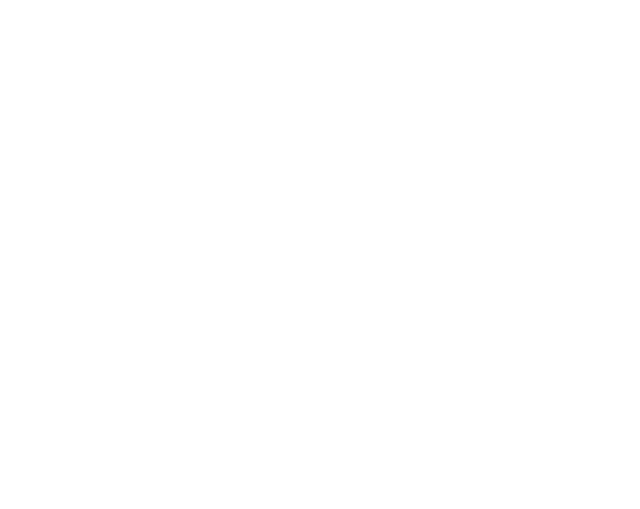
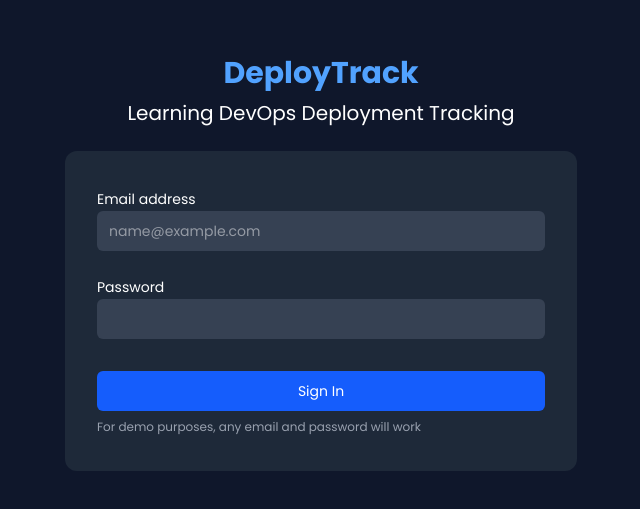
Before and after one commit to keithmiquela/DeployTrack, a React (Vite) app in the folder frontend/: page /user/login in a window 1280 px wide. Before the commit this address had no page. Shown: the part 137-646 px from the top of the page, without its empty margins (319-959 px from the left). Built offline with nearby package versions, Linux system fonts and the light colour scheme.

Commit message:
feat: created authContext

```diff
--- a/frontend/src/components/DeploymentDetails.jsx
+++ b/frontend/src/components/DeploymentDetails.jsx
@@ -2,12 +2,15 @@ import React from 'react'
 import Status from './Status'
 import { useNavigate } from 'react-router'
 import { useDeploymentsContext } from '../hooks/useDeploymentsContext'
+import { useState } from 'react'
 
 const DeploymentDetails = ({deployment}) => {
 
     const navigate = useNavigate();
 
     const {dispatch} = useDeploymentsContext();
+
+    const [error, setError] = useState(null)
 
     const handleDelete = async(e) => {
 
--- a/frontend/src/components/DeploymentTable.jsx
+++ b/frontend/src/components/DeploymentTable.jsx
@@ -31,9 +31,9 @@ const DeploymentTable = () => {
           <thead className='bg-gray-900 text-gray-400 h-10'>
             <tr>
               {columns.map((columnName) => (
-                <th className="text-left px-6 font-normal text-sm" key={columnName._id}>{columnName.title}</th>
+                <th className="text-left px-6 font-normal text-sm pt-1" key={columnName._id}>{columnName.title}</th>
               ))}
-              <th className="text-right px-6 font-normal text-sm">ACTIONS</th>
+              <th className="text-right px-6 font-normal text-sm pt-1">ACTIONS</th>
             </tr>
           </thead>
           <tbody>
--- a/frontend/src/components/LoginForm.jsx
+++ b/frontend/src/components/LoginForm.jsx
@@ -1,74 +1,72 @@
 import React from 'react'
 import { useState } from 'react'
 import { useNavigate } from 'react-router'
+import { useAuthContext } from '../hooks/useAuthContext'
 
 const loginForm = () => {
-    let navigate = useNavigate();
+
+    const navigate = useNavigate();
+
+    const{dispatch} = useAuthContext()
 
     const [email, setEmail] = useState('')
-    const [emailError, setEmailError] = useState(null);
     const [password, setPassword] = useState('');
-    const[passwordError, setPasswordError] = useState(null)
+    const[error, setError] = useState(null)
 
-    const validateEmail = (value) => {
+    const handleSubmit = async(e) => {
+        e.preventDefault();
 
-        const emailRegex = /^[^\s@]+@[^\s@]+\.[^\s@]+$/;
-        if (!value){
-            return "Email is required"
-        } else if (!emailRegex.test(value)){
-            return "Invalid email format."
+        const port = import.meta.env.VITE_BACKEND_PORT
+
+        const credentials = {email, password}
+
+        const response = await fetch(`http://localhost:${port}/user/login`, {
+            method:"POST",
+            body: JSON.stringify(credentials),
+            headers: {
+                'Content-Type': 'application/json'
+            }
+        })
+
+        const json = await response.json()
+
+        if(!response.ok){
+            setError(json.error)
         }
-        else {
-            return null
-        }
-    }
-
-    const validatePassword = (value) => {
-        if (value.length < 8){
-            return "Minimum of 8 characters."
-        }
-        else {
-            return null
-        }
-    }
-
-    const handleEmailChange = (event) => {
-        const value = event.target.value
-        setEmail(value)
-        setEmailError(validateEmail(value))
-    }
-
-    const handlePasswordChange = (event) => {
-        const value = event.target.value;
-        setPassword(value);
-        setPasswordError(validatePassword(value));
-    }
-
-    const handleSubmit = (event) => {
-        event.preventDefault();
-        setEmailError(validateEmail(email))
-        setPasswordError(validatePassword(password));
-        if(!validateEmail(email)&&!validatePassword(password)){
-            localStorage.setItem("name", JSON.stringify(password));
-            navigate("../dashboard");
+        else{
+            dispatch({type: 'LOGIN', payload: json})
         }
     }
 
     return (
         <>
             <form className="w-lg h-80 bg-gray-800 rounded-xl py-9 px-8" onSubmit={handleSubmit}>
-                <p className="text-sm text-white mb-1">Email address</p>
-                <input type="email" placeholder="name@example.com" required value={email} onChange={handleEmailChange}
+                <label
+                    htmlFor='email'
+                    className="text-sm text-white mb-1"
+                >
+                    Email address
+                </label>
+                <input
+                    id = "email"
+                    type="email"
+                    placeholder="name@example.com"
+                    value={email}
+                    onChange={(e) => setEmail(e.target.value)}
                     className="bg-gray-700 w-full h-10 rounded-md px-3 text-sm text-gray-100 mb-2 focus:outline-2 focus:outline-blue-400"
                 >
                 </input>
-                <div className="h-[1rem]">{emailError && <p className="text-xs text-red-400">{emailError}</p>}</div>
-                <p className="text-sm text-white mb-1">Password</p>
-                <input type="text" minLength={8} maxLength={32} required value={password} onChange={handlePasswordChange}
+                <div className="h-[1rem]"></div>
+                <label htmlFor="password" className="text-sm text-white mb-1">Password</label>
+                <input
+                    id="password"
+                    type="text"
+                    value={password}
+                    onChange={(e) => setPassword(e.target.value)}
                     className="bg-gray-700 w-full h-10 rounded-md px-3 text-sm text-gray-100 mb-2 focus:outline-2 focus:outline-blue-400"
                 >
                 </input>
-                <div className="h-[1rem] mb-2">{passwordError && <p className="text-xs text-red-400">{passwordError}</p>}</div>
+                <div className="h-[1rem] mb-2"></div>
 
                 <button className="bg-blue-600 text-white text-sm w-full h-10 rounded-md hover:bg-blue-500 active:bg-blue-700 cursor-pointer mb-2">Sign In</button>
                 <p className="text-gray-400 text-xs">For demo purposes, any email and password will work</p>
--- a/frontend/src/components/Navbar.jsx
+++ b/frontend/src/components/Navbar.jsx
@@ -1,14 +1,17 @@
 import React from 'react'
 import { useNavigate } from 'react-router'
 import { NavLink } from 'react-router'
+import { useAuthContext } from '../hooks/useAuthContext'
 
 const Navbar = () => {
 
+  const port = import.meta.env.VITE_BACKEND_PORT;
   const navigate = useNavigate()
 
+  const {dispatch} = useAuthContext();
+
   const handleLogout = (e) => {
-    localStorage.removeItem("name");
-    navigate("/login");
+
   }
 
   return (
--- /dev/null
+++ b/frontend/src/context/AuthContext.jsx
@@ -0,0 +1,27 @@
+import { createContext, useReducer } from "react";
+
+export const AuthContext = createContext()
+
+export const authReducer = (state, action) => {
+    switch(action.type){
+        case 'LOGIN':
+            return { user: action.payload}
+        case 'LOGOUT':
+            return { user: null }
+        default:
+            return state
+    }
+}
+
+export const AuthContextProvider = ({children}) => {
+    const [state, dispatch] = useReducer(authReducer, {
+        user: null
+    })
+
+    return(
+        <AuthContext.Provider value={{...state, dispatch}}>
+            {children}
+        </AuthContext.Provider>
+    )
+
+}
--- a/frontend/src/context/DeploymentContext.jsx
+++ b/frontend/src/context/DeploymentContext.jsx
@@ -8,10 +8,10 @@ export const deploymentsReducer = (state, action) => {
             return {
                 deployments: action.payload
             }
-        case 'CREATE_DEPLOYMENT':
-            return {
-                deployments: [action.payload, ...(state.deployments || [])]
-            }
+        // case 'CREATE_DEPLOYMENT':
+        //     return {
+        //         deployments: [action.payload, ...(state.deployments || [])]
+        //     }
         case 'DELETE_DEPLOYMENT':
             return {
                 deployments: state.deployments.filter((deployment) => (deployment._id !== action.payload._id))
--- /dev/null
+++ b/frontend/src/hooks/useAuthContext.js
@@ -0,0 +1,12 @@
+import { AuthContext } from "../context/AuthContext";
+import { useContext } from "react";
+
+export const useAuthContext = () => {
+    const context = useContext(AuthContext)
+
+    if (!context) {
+        throw Error("useAuthContext must be used in a AuthContextProvider")
+    }
+
+    return context
+}
--- a/frontend/src/main.jsx
+++ b/frontend/src/main.jsx
@@ -2,9 +2,12 @@ import { createRoot } from 'react-dom/client'
 import './index.css'
 import AppRoutes from './routes/AppRoutes'
 import React from 'react'
+import { AuthContextProvider } from './context/AuthContext'
 
 createRoot(document.getElementById('root')).render(
   <React.StrictMode>
+    <AuthContextProvider>
       <AppRoutes />
+    </AuthContextProvider>
   </React.StrictMode>
 )
--- a/frontend/src/routes/AppRoutes.jsx
+++ b/frontend/src/routes/AppRoutes.jsx
@@ -9,19 +9,11 @@ import { Navigate } from 'react-router'
 
 const AppRoutes = () => {
 
-  const [isLoggedIn, setIsLoggedIn] = useState(Boolean(localStorage.getItem("name")))
-
-  useEffect(() => {
-    if(localStorage.getItem("name") != null){
-      setIsLoggedIn(true);
-    }
-  }, [localStorage])
-
   return (
     <BrowserRouter>
         <Routes>
-          <Route path="/" element={<Navigate to="/user/login" replace />}/>
-            <Route path="login" element={<Login />}></Route>
+          <Route path="/" element={<Navigate to="user/login" replace />}/>
+            <Route path="user/login" element={<Login />}></Route>
           <Route path="dashboard" element={<MainLayout />}>
             <Route index element={<Dashboard />}></Route>
           </Route>
```
